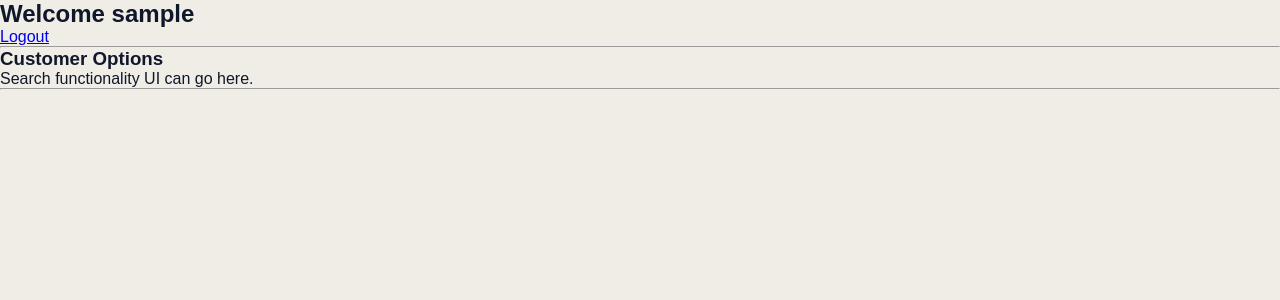
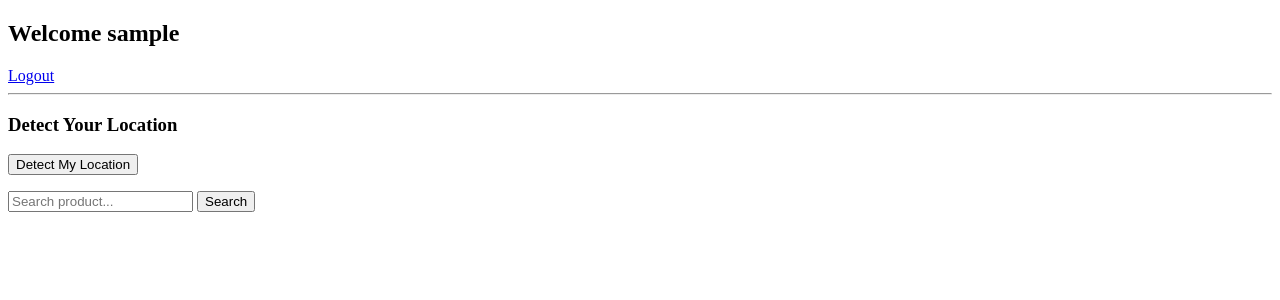
Before and after one commit to madhuhasini18/r, a Flask app: page /search in a window 1280 px wide. Shown: the top 300 px of the page. Run offline with Flask 3, Linux system fonts and the light colour scheme; the visitor is signed in with stand-in values (Sample User, id 1).

Commit message:
search.html

```diff
--- a/templates/search.html
+++ b/templates/search.html
@@ -2,7 +2,6 @@
 <html>
 <head>
     <title>Search Products - ShopWise</title>
-    <link rel="stylesheet" href="{{ url_for('static', filename='css/style.css') }}">
 </head>
 <body>
 
@@ -12,15 +11,41 @@
 
 <hr>
 
-<h3>Customer Options</h3>
-<p>Search functionality UI can go here.</p>
+<h3>Detect Your Location</h3>
 
-<hr>
+<button onclick="getLocation()">Detect My Location</button>
 
-{% if session.role == 'shop_owner' %}
-<h3>Seller Options</h3>
-<a href="{{ url_for('owner_dashboard') }}">Sell Products</a>
-{% endif %}
+<p id="locStatus"></p>
+
+<form method="GET" action="{{ url_for('search_page') }}">
+    <input type="hidden" name="lat" id="lat">
+    <input type="hidden" name="lon" id="lon">
+
+    <input type="text" name="product" placeholder="Search product..." required>
+    <button type="submit">Search</button>
+</form>
+
+<script>
+function getLocation() {
+    if (navigator.geolocation) {
+        navigator.geolocation.getCurrentPosition(showPosition, showError);
+        document.getElementById("locStatus").innerText = "Detecting location...";
+    } else {
+        document.getElementById("locStatus").innerText = "Geolocation not supported.";
+    }
+}
+
+function showPosition(position) {
+    document.getElementById("lat").value = position.coords.latitude;
+    document.getElementById("lon").value = position.coords.longitude;
+    document.getElementById("locStatus").innerText =
+        "Location detected: " + position.coords.latitude + ", " + position.coords.longitude;
+}
+
+function showError(error) {
+    document.getElementById("locStatus").innerText = "Location access denied.";
+}
+</script>
 
 </body>
 </html>
```
